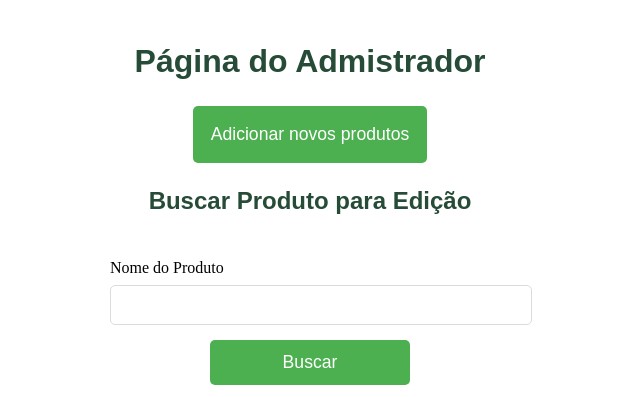
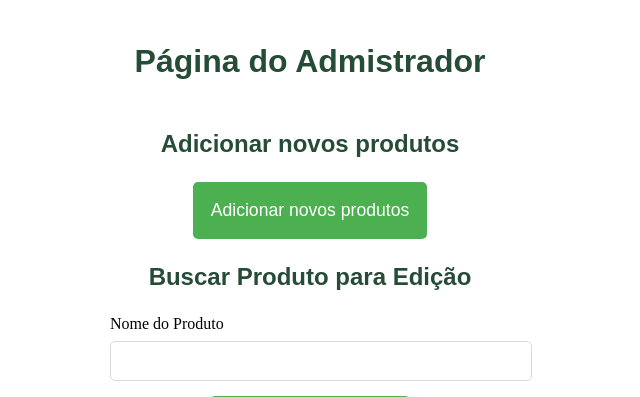
Before and after one commit to ana-luisa-caixeta/pi3_quitanda_da_fia, a Django app: page /admin_config_page/ in a window 1280 px wide. Shown: the part 207-604 px from the top of the page, without its empty margins (330-970 px from the left). Run offline with Django 5.2, Linux system fonts and the light colour scheme; data comes from the database, SQL or seed files in the repository; both versions use the stored data as it was after the commit; some web fonts are replaced.

Commit message:
CSS e atualzizando a documentação

```diff
--- a/base/models.py
+++ b/base/models.py
@@ -13,6 +13,9 @@ class Category(models.Model):
     created_at = models.DateTimeField(auto_now_add=True)
     updated_at = models.DateTimeField(auto_now=True)
     edited_by = models.CharField(max_length=100, null=False)
+
+    def __str__(self):
+        return self.name
 
 
 class Product(models.Model):
--- a/base/static/css/style.css
+++ b/base/static/css/style.css
@@ -343,13 +343,14 @@ h2, h3, .main_label {
 }
 
 /* Títulos da página */
-#admin-page h2, #admin-page h3 {
+#admin-page h2 {
     font-size: 2rem;
     text-align: center;
 }
 
 #admin-page h3 {
     font-size: 1.5rem;
+    text-align: center;
 }
 
 /* Estilo para os botões dentro da página do administrador */
@@ -357,7 +358,7 @@ h2, h3, .main_label {
     display: inline-block;
     background-color: #4CAF50;
     color: white;
-    padding: 0 1em;
+    padding: 0 1em 0 1em;
     text-align: center;
     text-decoration: none;
     border-radius: 5px;
@@ -376,7 +377,6 @@ h2, h3, .main_label {
     display: flex;
     flex-direction: column;
     align-items: center;
-    margin-top: 20px;
     width: 100%;
     max-width: 400px;
 }
@@ -413,7 +413,7 @@ h2, h3, .main_label {
 .product-search-form button[type="submit"] {
     background-color: #4CAF50;
     color: white;
-    padding: 12px 25px;
+    padding: 16px 15px;
     border: none;
     border-radius: 5px;
     font-size: 1.1rem;
--- a/base/templates/base/admin_config_page.html
+++ b/base/templates/base/admin_config_page.html
@@ -4,6 +4,8 @@
 {% block content %}
 <div id="admin-page">
     <h2>Página do Admistrador</h2>
+
+    <h3>Adicionar novos produtos</h3>
 
     <div id="admin-page-link">
         <a href="{% url 'create_product' %}" class="admin-page-button"><p>Adicionar novos produtos</p></a>
```
Also changed, not shown: db.sqlite3, 1 other file.
